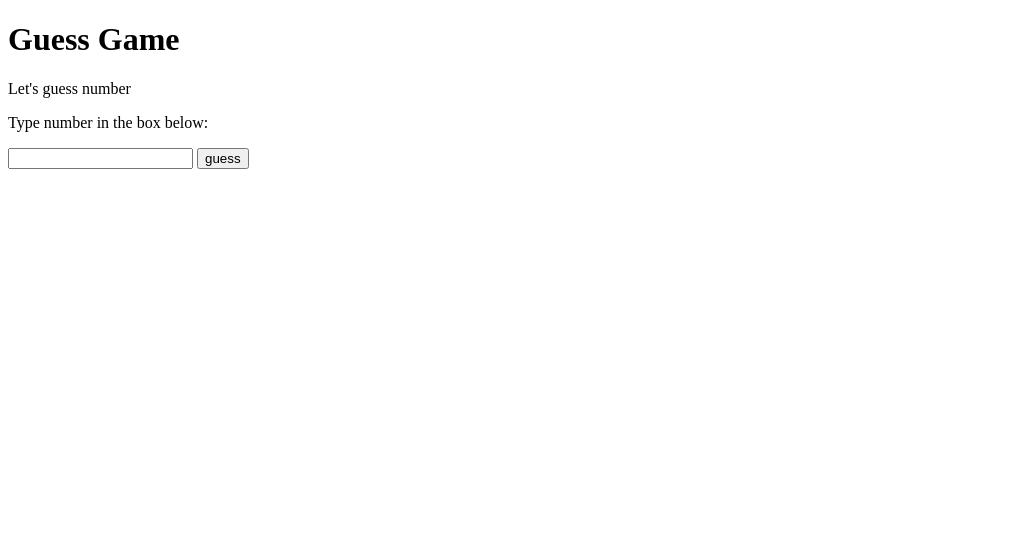
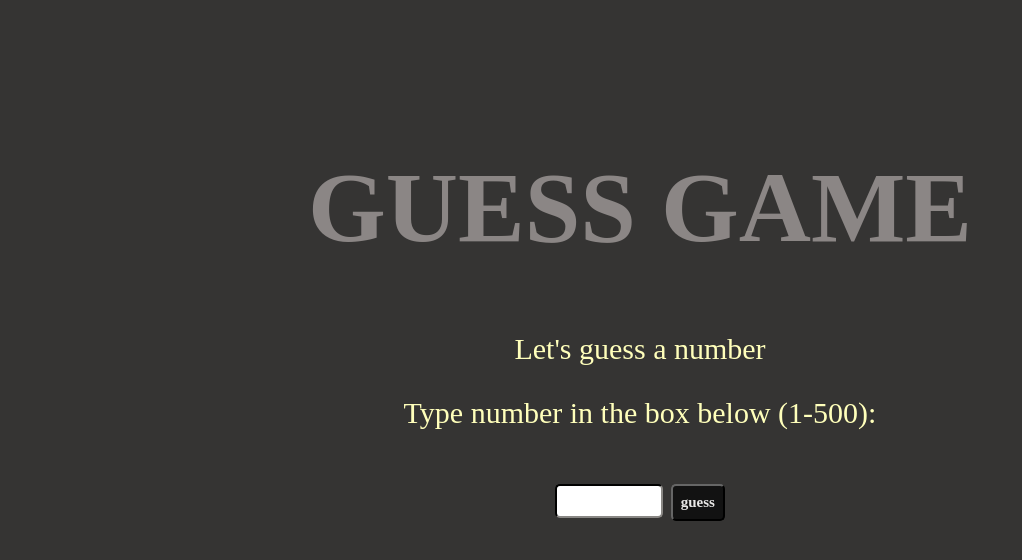
Before and after one commit to jiippoozz/hello-js, a plain HTML site: page index.html in a window 1280 px wide. Shown: the whole page, without its empty margins (0-1022 px from the left). Drawn offline with Linux system fonts and the light colour scheme.

Commit message:
Give guessing feedback & improve UI
1. When user guessed the number,
there will be alert pop-up to tell guessing result (too high, too low, or exact number!)
2. User cannot scroll the screen.
3. I copied theme color from dt.in.th (i just like it)

```diff
--- a/index.html
+++ b/index.html
@@ -1,21 +1,81 @@
 <!doctype html>
 <html>
   <head>
+    <style>
+      body{
+        margin-top:150px;
+        height:100%;
+        overflow: hidden;
+        position: relative;
+        font-size:30px;
+        background-color:#353433;
+      }
+      .textstyle {
+        text-align:center;
+        font-family:'TitilliumText25L';
+        color:#8b8685;
+      }
+      .textfield {
+        font-size:20px;
+        font-weight: bold;
+        border-width:2px;
+        border-color:#353433;
+        border-radius:5px;
+        height:28px;
+        width:100px;
+        text-align:right;
+        background-color:white;
+      }
+      .button {
+        /* border: 0.5px solid; */
+        position:relative;
+        border-color: #121212;
+        font-family: 'TitilliumText25L';
+        background-color:#121212;
+        color: #e9e8e7;
+        border-radius: 5px;
+        padding: 8px;
+        font-size: 15px;
+        box-sizing: context-box;
+        text-decoration: none;
+        -webkit-font-smoothing:antialiased;
+        font-weight: bold;
+        justify-content: center;
+      }
+      input {
+        position: relative;
+        top:20px;
+      }
+    </style>
   </head>
-<body>
-  <h1>Guess Game</h1>
+  <body class="textstyle">
+    <h1 style="font-weight:border; font-size:100px;">GUESS GAME</h1>
     <form id="main">
-    <p>Let's guess number</p>
-    <p>Type number in the box below:</p>
-    <input type="number" name="guessedNumber">
-    <input type="submit" value="guess">
+      <p style="color: #ffb;">Let's guess a number</p>
+      <p style="color: #ffb;">Type number in the box below (1-500):</p>
+      <input
+        class="textfield"
+        type="number"
+        name="guessedNumber"
+      >
+      <input class="button" type="submit" value="guess">
     </form>
     <script>
+      theNumber = 121;
       form = document.getElementById('main')
       function guess (e) {
         e.preventDefault()
         gNo = document.getElementsByName('guessedNumber')
-       alert('your guess is ' + gNo[0].value)
+        if (gNo[0].value == theNumber) {
+          alert('your guess is ' + gNo[0].value + ', and it is the number!!')
+          guessedNumber = 0;
+        }
+        else if (gNo[0].value > theNumber) {
+          alert('your guess is ' + gNo[0].value + ', and it is too high')
+        }
+        else {
+          alert('your guess is ' + gNo[0].value + ', and it is too low')
+        }
      }
      form.onsubmit = guess
     </script>
```
Lines whose indentation alone changed are shown as unchanged.
